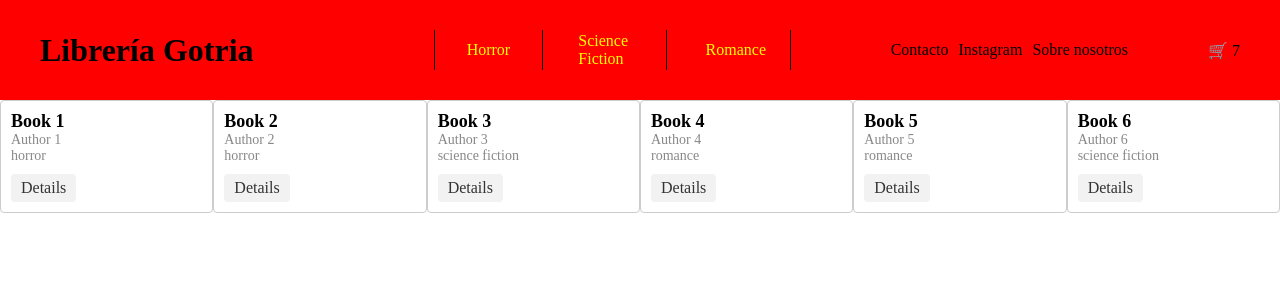
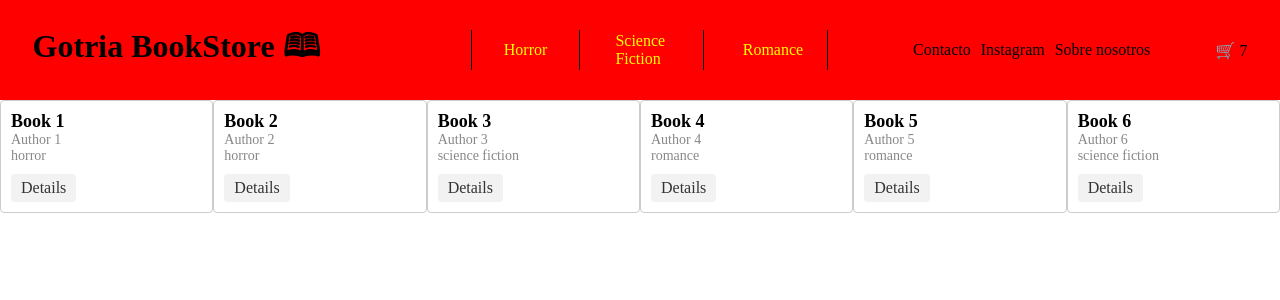
Before and after one commit to SantiagoBlachere/preEntrega1-Blachere, a React (Vite) app: page / in a window 1280 px wide. Shown: the top 300 px of the page. Built offline with nearby package versions, Linux system fonts and the light colour scheme.

Commit message:
Cambiar idioma titulo y el brand

```diff
--- a/index.html
+++ b/index.html
@@ -4,7 +4,7 @@
     <meta charset="UTF-8" />
     <link rel="icon" type="image/svg+xml" href="/vite.svg" />
     <meta name="viewport" content="width=device-width, initial-scale=1.0" />
-    <title>Librería Gotria</title>
+    <title>Gotria bookStore</title>
   </head>
   <body>
     <div id="root"></div>
--- a/src/components/Navbar.jsx
+++ b/src/components/Navbar.jsx
@@ -9,7 +9,7 @@
 
     return (
         <div className="navbar">
-            <Link to="/"><h1>Librería Gotria</h1></Link>
+            <Link to="/"><h1>Gotria BookStore 🕮 </h1></Link>
             <img src="" alt="" />
             <div className="genres">
                 <div className="horror"><Link to="/genre/horror">Horror</Link></div>
```
